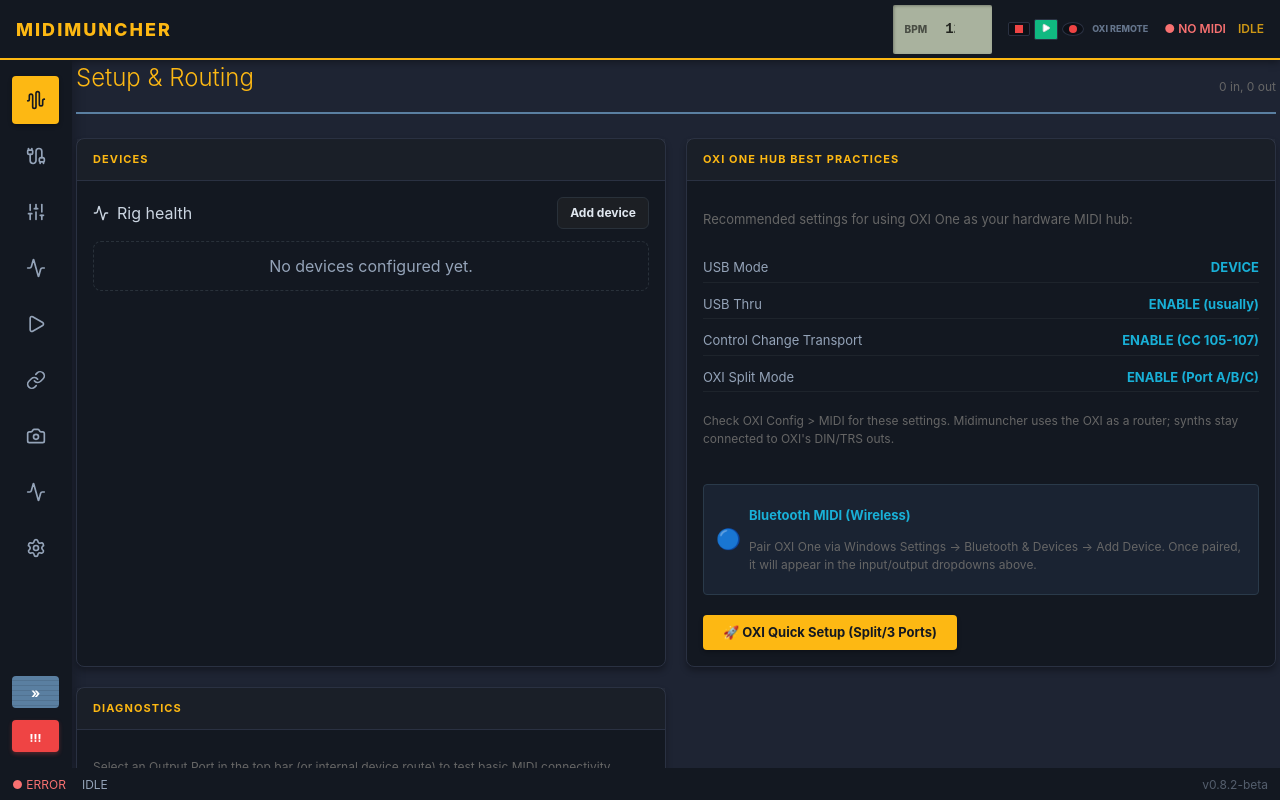
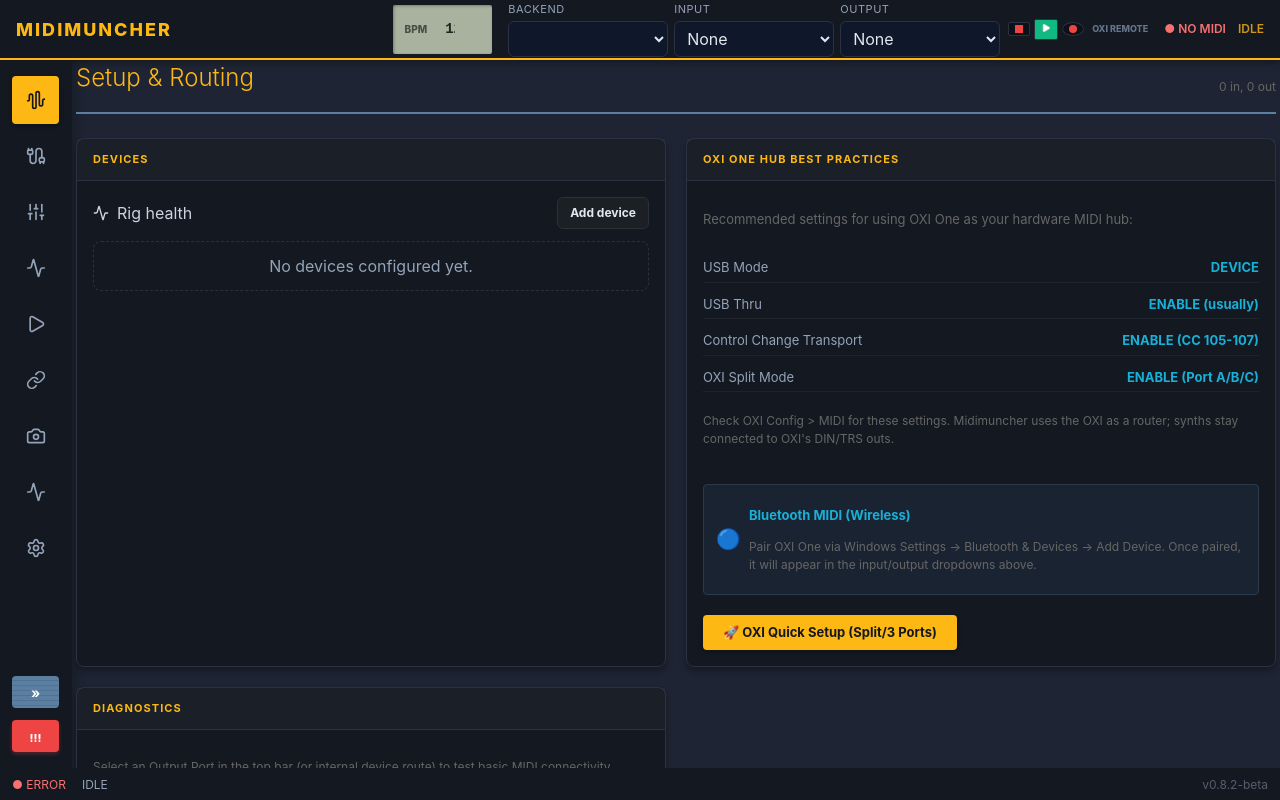
Before and after one commit to grahamton/Midimuncher, a React (Vite) app in the folder apps/desktop/: page / in a window 1280 px wide. Built offline with nearby package versions, Linux system fonts and the light colour scheme.

Commit message:
feat: Add packaging script for Windows beta release and update documentation

```diff
--- a/apps/desktop/package.json
+++ b/apps/desktop/package.json
@@ -14,6 +14,7 @@
     "dev:main": "tsup electron/main.ts electron/preload.ts electron/midiBridge.ts electron/sequencerHost.ts --format cjs --sourcemap --out-dir dist-electron --watch",
     "dev:electron": "wait-on tcp:5173 dist-electron/main.js && node scripts/run-electron.js",
     "build": "npm run build:main && npm run build:renderer",
+    "package:beta": "node scripts/package-release.cjs",
     "build:main": "tsup electron/main.ts electron/preload.ts electron/midiBridge.ts electron/sequencerHost.ts --format cjs --sourcemap --out-dir dist-electron",
     "build:renderer": "vite build",
     "lint": "tsc --noEmit -p tsconfig.json && tsc --noEmit -p electron/tsconfig.json",
--- a/apps/desktop/src/app/App.tsx
+++ b/apps/desktop/src/app/App.tsx
@@ -573,6 +573,7 @@
 
   const selectedControl = controls.find((c) => c.id === selectedControlId);
   const backendLabel = backends.find((b) => b.selected)?.label ?? "No backend";
+  const selectedBackendId = backends.find((b) => b.selected)?.id ?? "";
   const formatPortLabel = (name: string) =>
     name.length > 20 ? name.substring(0, 20) + "..." : name;
   const inputLabel = selectedIn
@@ -592,6 +593,62 @@
       <AppChrome>
         <TopStatusBar
           actions={
+            <div
+              style={{
+                display: "flex",
+                alignItems: "center",
+                gap: 8,
+                width: "100%",
+                justifyContent: "center",
+              }}
+            >
+              <div style={{ display: "flex", alignItems: "center", gap: 6 }}>
+                <div style={styles.selectorGroup}>
+                  <label style={styles.selectorLabel}>Backend</label>
+                  <select
+                    style={styles.selector}
+                    value={selectedBackendId}
+                    onChange={(e) => selectBackend(e.target.value)}
+                  >
+                    {backends.map((b) => (
+                      <option key={b.id} value={b.id}>
+                        {b.label}
+                      </option>
+                    ))}
+                  </select>
+                </div>
+                <div style={styles.selectorGroup}>
+                  <label style={styles.selectorLabel}>Input</label>
+                  <select
+                    style={styles.selector}
+                    value={selectedIn ?? ""}
+                    onChange={(e) => setSelectedIn(e.target.value || null)}
+                  >
+                    <option value="">None</option>
+                    {ports.inputs.map((p) => (
+                      <option key={p.id} value={p.id}>
+                        {formatPortLabel(p.name)}
+                      </option>
+                    ))}
+                  </select>
+                </div>
+                <div style={styles.selectorGroup}>
+                  <label style={styles.selectorLabel}>Output</label>
+                  <select
+                    style={styles.selector}
+                    value={selectedOut ?? ""}
+                    onChange={(e) => setSelectedOut(e.target.value || null)}
+                  >
+                    <option value="">None</option>
+                    {ports.outputs.map((p) => (
+                      <option key={p.id} value={p.id}>
+                        {formatPortLabel(p.name)}
+                      </option>
+                    ))}
+                  </select>
+                </div>
+              </div>
+
               <div style={{ ...styles.row, gap: 4 }}>
                 <button
                   style={styles.btnTiny}
@@ -631,6 +688,7 @@
                 >
                   OXI REMOTE
                 </span>
+              </div>
             </div>
           }
           saveLabel={
--- a/apps/desktop/src/app/styles.ts
+++ b/apps/desktop/src/app/styles.ts
@@ -305,6 +305,25 @@
     fontSize: "13px",
     fontWeight: "500",
   },
+  selectorGroup: {
+    display: "flex",
+    flexDirection: "column",
+    gap: "4px",
+  },
+  selectorLabel: {
+    fontSize: "11px",
+    color: "#94a3b8",
+    textTransform: "uppercase",
+    letterSpacing: "0.05em",
+  },
+  selector: {
+    backgroundColor: "#0f172a",
+    color: "#e2e8f0",
+    border: `1px solid ${palette.tiBorder}`,
+    borderRadius: "6px",
+    padding: "6px 8px",
+    minWidth: "160px",
+  },
   kpi: {
     fontSize: "18px",
     fontWeight: "bold",
```
Also changed, not shown: apps/desktop/scripts/package-release.cjs (added, +57 -0 lines), package.json (+7 -6 lines), 2 other files (tests, documents, lock files or other folders). Lines whose indentation alone changed are shown as unchanged.
